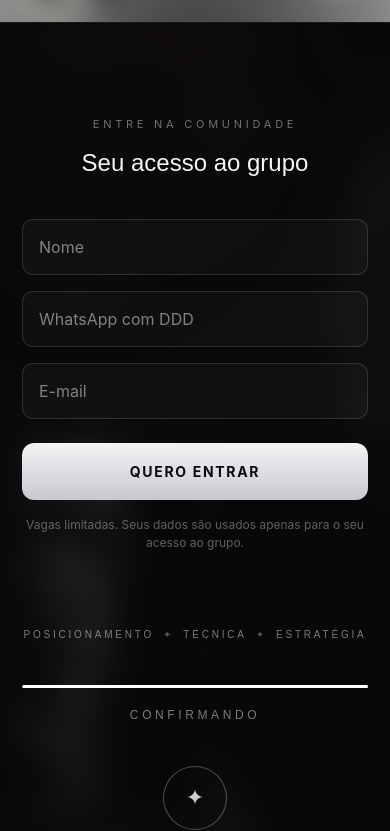
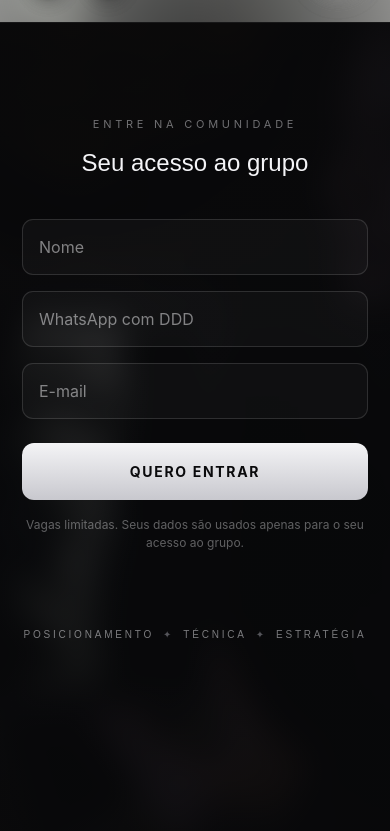
Before and after one commit to iannunes31-jpg/inkauthority, a Next.js app: page / in a window 390 px wide. Shown: the part 822-1653 px from the top of the page. Built offline with nearby package versions, Linux system fonts and the light colour scheme; no server answers.

Commit message:
fix: adicionando hooks de estado React para o form da landing page

```diff
--- a/app/page.tsx
+++ b/app/page.tsx
@@ -1,9 +1,22 @@
+"use client";
+
 import Image from "next/image";
 import Link from "next/link";
+import { useState } from "react";
 import { FloatingMenu } from "@/components/FloatingMenu";
 import { ChatWidget } from "@/components/ChatWidget";
 
 export default function LandingPage() {
+  const [formStatus, setFormStatus] = useState<'idle' | 'loading' | 'success'>('idle');
+
+  const handleFormSubmit = (e: React.FormEvent) => {
+    e.preventDefault();
+    setFormStatus('loading');
+    setTimeout(() => {
+      setFormStatus('success');
+    }, 2000);
+  };
+
   return (
     <>
       <main className="bg-[#faf9f5] min-h-screen text-black w-full overflow-hidden font-sans">
@@ -65,7 +78,8 @@ export default function LandingPage() {
       <span data-reveal="" style={{"fontSize":"11px","letterSpacing":".34em","textTransform":"uppercase","color":"rgba(238,238,242,.45)"}}>Entre na comunidade</span>
       <h2 data-reveal="" data-delay="80" style={{"margin":"18px 0 0","fontFamily":"'Jost',sans-serif","fontWeight":"200","fontSize":"clamp(24px,5.4vw,42px)","lineHeight":"1.12","color":"#f4f4f7"}}>Seu acesso ao grupo</h2>
 
-        <form   style={{"width":"100%","marginTop":"clamp(28px,5vh,44px)","display":"flex","flexDirection":"column","gap":"16px","textAlign":"left"}}>
+      {formStatus === 'idle' && (
+        <form onSubmit={handleFormSubmit} style={{"width":"100%","marginTop":"clamp(28px,5vh,44px)","display":"flex","flexDirection":"column","gap":"16px","textAlign":"left"}}>
           <input name="nome" required placeholder="Nome" style={{"background":"rgba(255,255,255,.03)","border":"1px solid rgba(255,255,255,.13)","borderRadius":"11px","color":"#f3f3f6","fontSize":"16px","padding":"15px 16px","outline":"none","transition":"border-color .4s,background .4s"}}  />
           <input name="whatsapp" required inputMode="tel" placeholder="WhatsApp com DDD" style={{"background":"rgba(255,255,255,.03)","border":"1px solid rgba(255,255,255,.13)","borderRadius":"11px","color":"#f3f3f6","fontSize":"16px","padding":"15px 16px","outline":"none","transition":"border-color .4s,background .4s"}}  />
           <input name="email" type="email" required placeholder="E-mail" style={{"background":"rgba(255,255,255,.03)","border":"1px solid rgba(255,255,255,.13)","borderRadius":"11px","color":"#f3f3f6","fontSize":"16px","padding":"15px 16px","outline":"none","transition":"border-color .4s,background .4s"}}  />
@@ -75,9 +89,9 @@ export default function LandingPage() {
             <span>Posicionamento</span><span style={{"color":"rgba(200,200,210,.4)","fontSize":"10px"}}>✦</span><span>Técnica</span><span style={{"color":"rgba(200,200,210,.4)","fontSize":"10px"}}>✦</span><span>Estratégia</span>
           </div>
         </form>
+      )}
 
-
-
+      {formStatus === 'loading' && (
         <div style={{"width":"100%","marginTop":"clamp(28px,5vh,44px)","textAlign":"center"}}>
           <div style={{"position":"relative","height":"3px","borderRadius":"100px","background":"rgba(255,255,255,.08)","overflow":"hidden"}}>
             <div style={{"width":"100%", "height":"100%", "background":"#fff", "borderRadius":"100px"}}></div>
@@ -85,16 +99,16 @@ export default function LandingPage() {
           </div>
           <p style={{"margin":"18px 0 0","fontFamily":"'Jost',sans-serif","fontWeight":"300","fontSize":"12px","letterSpacing":".3em","textTransform":"uppercase","color":"rgba(238,238,242,.5)"}}>Confirmando</p>
         </div>
+      )}
 
-
-
+      {formStatus === 'success' && (
         <div style={{"width":"100%","marginTop":"clamp(28px,5vh,44px)","textAlign":"center"}}>
           <span style={{"display":"inline-flex","alignItems":"center","justifyContent":"center","width":"64px","height":"64px","border":"1px solid rgba(255,255,255,.28)","borderRadius":"100px","fontSize":"22px","background":"linear-gradient(180deg,#fff,#9a9aa0)","WebkitBackgroundClip":"text","backgroundClip":"text","color":"transparent"}}>✦</span>
           <h3 style={{"margin":"22px 0 10px","fontFamily":"'Jost',sans-serif","fontWeight":"300","fontSize":"clamp(21px,4vw,30px)","color":"#f3f3f6"}}>Cadastro confirmado</h3>
           <p style={{"margin":"0 auto 24px","maxWidth":"360px","fontWeight":"300","fontSize":"15px","lineHeight":"1.6","color":"rgba(238,238,242,.6)"}}>Toque no botão abaixo para entrar no grupo de WhatsApp agora.</p>
           <a href="https://chat.whatsapp.com/G35Z5P4p73n6sD2E2zR8yV" target="_blank" rel="noopener" style={{"display":"inline-block","fontSize":"13px","letterSpacing":".18em","textTransform":"uppercase","color":"#0a0a0c","background":"linear-gradient(180deg,#f4f4f6,#c8c8ce)","padding":"17px 32px","borderRadius":"100px","fontWeight":"700"}}>Acessar o grupo</a>
         </div>
-
+      )}
     </div>
   </section>
 
```
